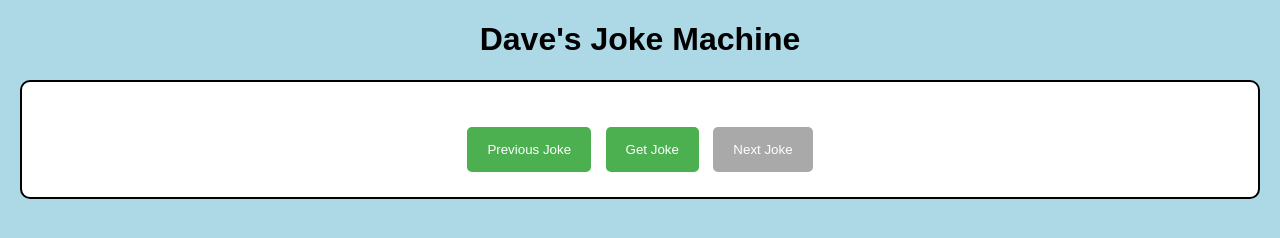
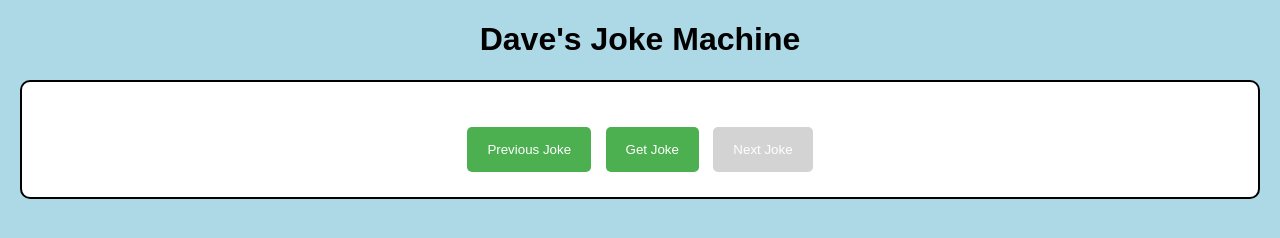
Before and after one commit to aikithoughts/dad-joke-js, a plain HTML site: page index.html in a window 1280 px wide. Drawn offline with Linux system fonts and the light colour scheme.

Commit message:
fix hover issue on disabled buttons

```diff
--- a/style.css
+++ b/style.css
@@ -1,6 +1,6 @@
 body {
   background-color: lightblue;
-    font-family: 'Arial', sans-serif;
+  font-family: "Arial", sans-serif;
   text-align: center;
   margin: 0;
   padding: 0;
@@ -20,7 +20,7 @@ body {
 }
 
 button {
-    background-color: #4CAF50; /* Green */
+  background-color: #4caf50; /* Green */
   color: white;
   padding: 15px 20px;
   margin: 5px;
@@ -30,10 +30,17 @@ body {
 }
 
 button:disabled {
-    background-color: #A9A9A9; /* Gray */
+  background-color: #a9a9a9; /* Gray */
   cursor: not-allowed;
 }
 
 button:hover {
   background-color: #45a049; /* Darker green on hover */
 }
+
+#previousJokeButton:disabled,
+#nextJokeButton:disabled {
+  /* Additional styles to make the button visually indicate its disabled state */
+  background-color: lightgray; /* Change the background color for disabled state */
+  cursor: not-allowed; /* Change the cursor to indicate that the button is not clickable */
+}
```
Lines whose indentation alone changed are shown as unchanged.
